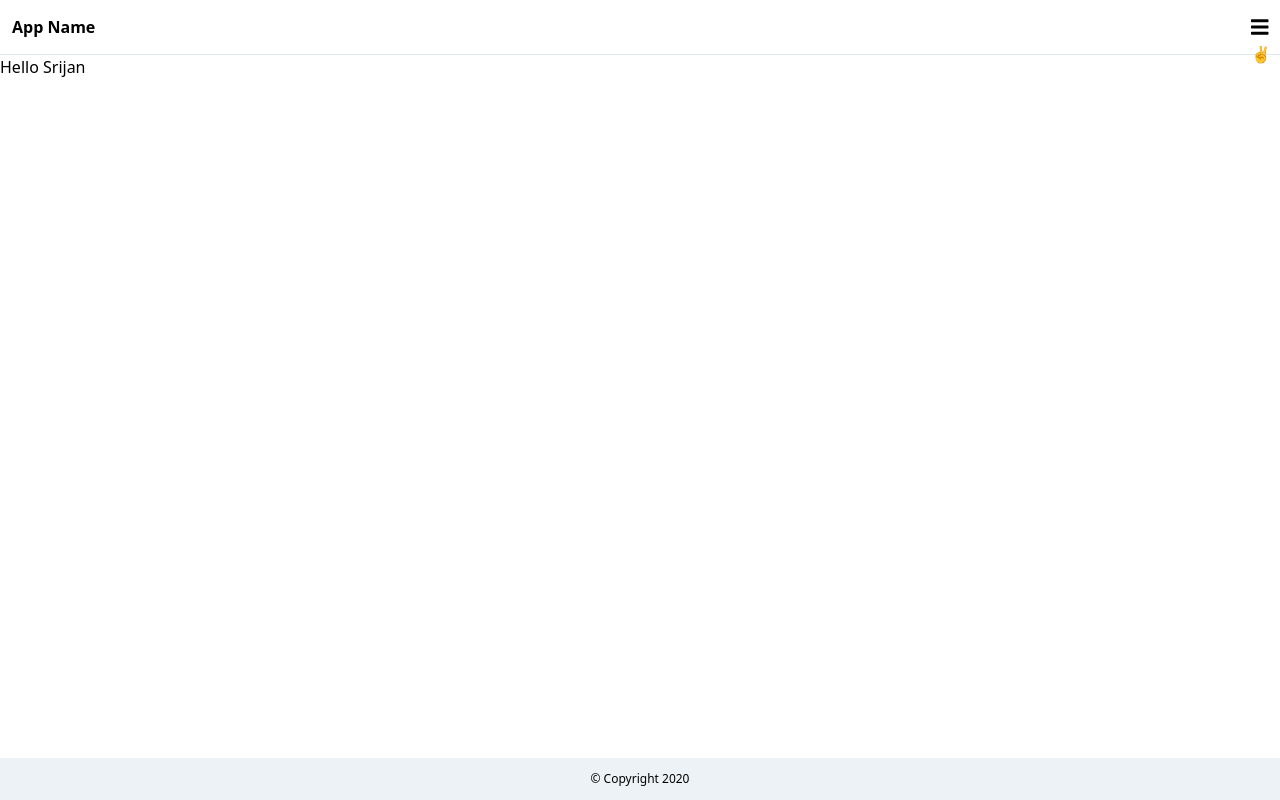
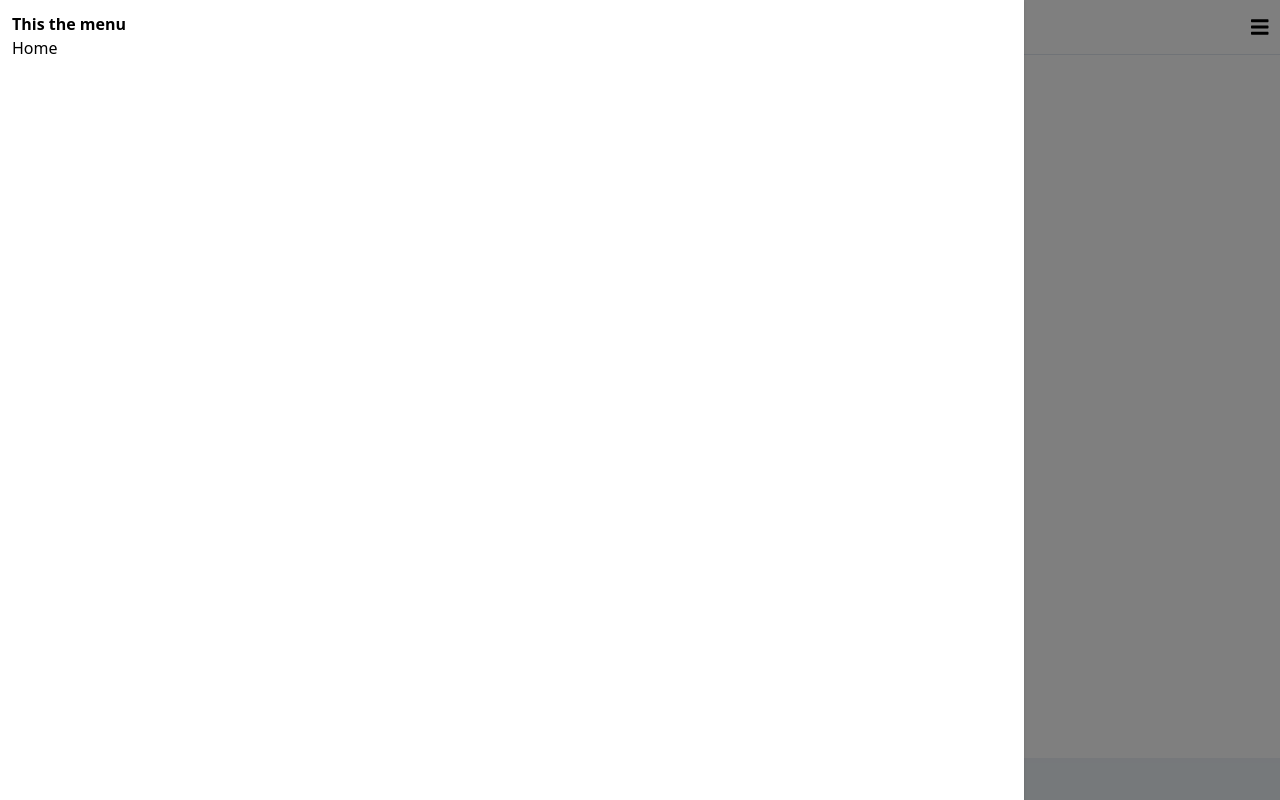
Before and after one commit to srijan-shrestha/learning-react, a React (Create React App) app: page / in a window 1280 px wide. Both pictures are taken after a click on the icon 1259 px from the left and 26 px from the top of the page. Built offline with nearby package versions, Linux system fonts and the light colour scheme.

Commit message:
Add animation to navbar to open close menu

```diff
--- a/src/Components/Navigation.js
+++ b/src/Components/Navigation.js
@@ -5,26 +5,18 @@
 
 function Navigation() {
     const [showMenu, setShowMenu] = useState(false)
-    const transitions = useTransition(showMenu, null, {
+    const maskTransitions = useTransition(showMenu, null, {
         from: { position: 'absolute', opacity: 0 },
         enter: { opacity: 1 },
         leave: { opacity: 0 },
     })
-    // className="fixed bg-white top-0 left-0 w-4/5 h-full z-50 shadow" menu
-    // className="bg-black-t-50 fixed top-0 left-0 w-full h-full z-50" menu mask
-    // let menu
-    // let menuMask
 
-    // if(showMenu) {
-    //     menu =
-    //     <div >
-    //         The menu
-    //     </div>
-    //     menuMask =
-    //     <div
-    //     onClick={() => setShowMenu(false) }>
-    //     </div>
-    // }
+    const menuTransitions = useTransition(showMenu, null, {
+        from: { opacity: 0, transform: 'translateX(-100%)' },
+        enter: { opacity: 1, transform: 'translateX(0%)' },
+        leave: { opacity: 0, transform: 'translateX(-100%)' },
+    })
+
     return (
         <nav>
             <span className="text-xl">
@@ -34,8 +26,32 @@
                 />
             </span>
             {
-                transitions.map(({ item, key, props }) =>
-                    item && <animated.div key={key} style={props}>✌️</animated.div>
+                maskTransitions.map(({ item, key, props }) =>
+                    item &&
+                    <animated.div
+                        key={key}
+                        style={props}
+                        className="fixed bg-black-t-50 top-0 left-0 w-full h-full z-50 "
+                        onClick={() => setShowMenu(false)}
+                    >
+                    </animated.div>
+                )
+            }
+            {
+                menuTransitions.map(({ item, key, props }) =>
+                    item &&
+                    <animated.div
+                        key={key}
+                        style={props}
+                        className="bg-white fixed p-3 top-0 left-0 w-4/5 h-full z-50 shadow"
+                    >
+                        <span className="font-bold">
+                            This the menu
+                        </span>
+                        <ul>
+                            <li>Home</li>
+                        </ul>
+                    </animated.div>
                 )
             }
 
```
